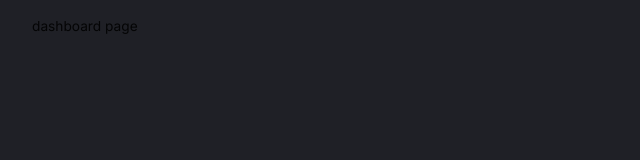
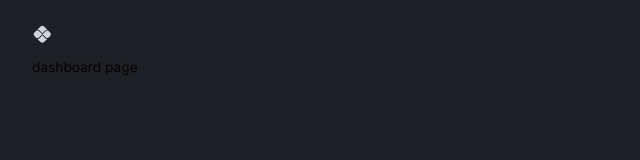
Before and after one commit to AbhiD1678/Finanseer-App, a React (Vite) app in the folder client/: page / in a window 1280 px wide. Shown: the top 160 px of the page, without its empty margins (0-640 px from the left). Built offline with nearby package versions, Linux system fonts and the light colour scheme.

Commit message:
added the icon for this project

```diff
--- a/client/src/App.tsx
+++ b/client/src/App.tsx
@@ -3,6 +3,7 @@ import { useMemo } from "react"
 import { themeSettings } from "./theme"
 import { Box, CssBaseline } from "@mui/material"
 import { BrowserRouter, Route, Routes } from "react-router-dom"
+import Navbar from "@/scenes/navbar"
 
 function App() {
   const theme=useMemo(()=> createTheme(themeSettings),[])
@@ -14,6 +15,7 @@ function App() {
           <ThemeProvider theme={theme}>
             <CssBaseline />
             <Box width='100%' height='100%' padding='1rem 2rem 4rem 2rem'>
+            <Navbar />
               <Routes>
                 <Route path='/' element={<div>dashboard page</div>}/>
                 <Route path='/predictions' element={<div>predictions page</div>}/>
--- /dev/null
+++ b/client/src/components/FlexBetween.tsx
@@ -0,0 +1,11 @@
+import { Box } from "@mui/material";
+import { styled } from "@mui/system";
+
+
+const FlexBetween=styled(Box)({
+    display:'flex' ,
+    justifyContent:'space-between' ,
+    alignItems:'center'
+})
+
+export default FlexBetween
--- /dev/null
+++ b/client/src/scenes/navbar/index.tsx
@@ -0,0 +1,26 @@
+import {useState} from 'react'
+import { Link } from 'react-router-dom'
+import { Box,Typography,useTheme } from '@mui/material'
+import PixIcon from '@mui/icons-material/Pix';
+import FlexBetween from '@/components/FlexBetween';
+
+
+type Props = {};
+
+const Navbar = (props: Props) => {
+    const { palette }=useTheme();
+    const [selected,setSelected]=useState('dashboard'); /*To know which page is selected,the default value is set to dashboard*/
+    return <FlexBetween
+    mb='0.25rem'
+    p='0.5rem 0rem'
+    color={palette.grey[300]}>
+        {/* {Left Side} */}
+        <FlexBetween gap="0.75rem">
+            <PixIcon/>
+        </FlexBetween>
+
+    </FlexBetween>
+
+};
+
+export default Navbar
```
